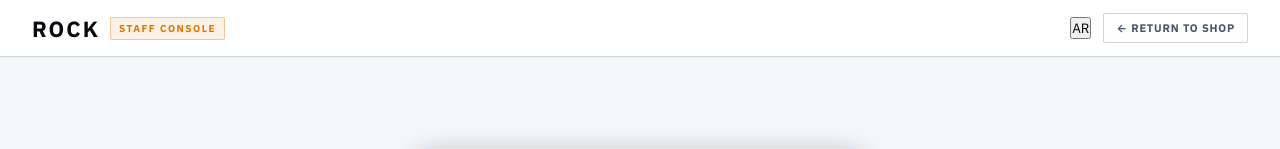
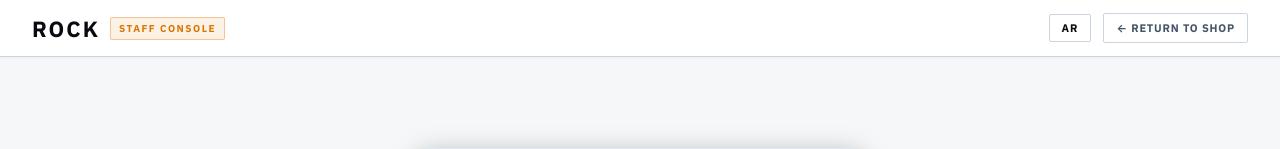
Before and after one commit to nullopt-t/nti-shop, an Angular app in the folder frontend/: page /manager/login in a window 1280 px wide. Shown: the top 149 px of the page. Built offline with nearby package versions, Linux system fonts and the light colour scheme.

Commit message:
fix(ui): define global .btn-lang-toggle style to ensure identical button appearance

```diff
--- a/frontend/src/app/app.scss
+++ b/frontend/src/app/app.scss
@@ -190,26 +190,6 @@
     }
   }
 
-.btn-lang-toggle {
-  font-family: var(--font-display);
-  font-size: 11px;
-  font-weight: 800;
-  letter-spacing: 1px;
-  padding: 7px 12px;
-  background: var(--bg-surface);
-  border: 1px solid var(--border-medium);
-  border-radius: var(--radius-xs);
-  color: var(--text-primary);
-  cursor: pointer;
-  transition: all 0.15s ease;
-
-  &:hover {
-    background: #090a0f;
-    color: #ffffff;
-    border-color: #090a0f;
-  }
-}
-
   .counter-badge {
     background: #090a0f;
     color: #ffffff;
--- a/frontend/src/styles.scss
+++ b/frontend/src/styles.scss
@@ -50,9 +50,37 @@ html, body {
 }
 
 /* Ensure all form input controls, textareas, selects, and buttons inherit the system font */
-input, textarea, select, button {
+input, textarea, select {
   font-family: inherit;
   font-size: inherit;
+}
+
+/* Standard Language Toggle Button */
+.btn-lang-toggle {
+  display: inline-flex;
+  align-items: center;
+  justify-content: center;
+  font-family: var(--font-display) !important;
+  font-size: 11px !important;
+  font-weight: 800 !important;
+  letter-spacing: 1px !important;
+  padding: 6px 12px !important;
+  background-color: var(--bg-surface, #ffffff) !important;
+  border: 1px solid var(--border-medium, #cbd5e1) !important;
+  border-radius: var(--radius-xs, 2px) !important;
+  color: var(--text-primary, #090a0f) !important;
+  cursor: pointer;
+  outline: none;
+  box-shadow: none !important;
+  -webkit-appearance: none;
+  appearance: none;
+  transition: all 0.15s ease;
+
+  &:hover {
+    background-color: #090a0f !important;
+    color: #ffffff !important;
+    border-color: #090a0f !important;
+  }
 }
 
 a {
```
